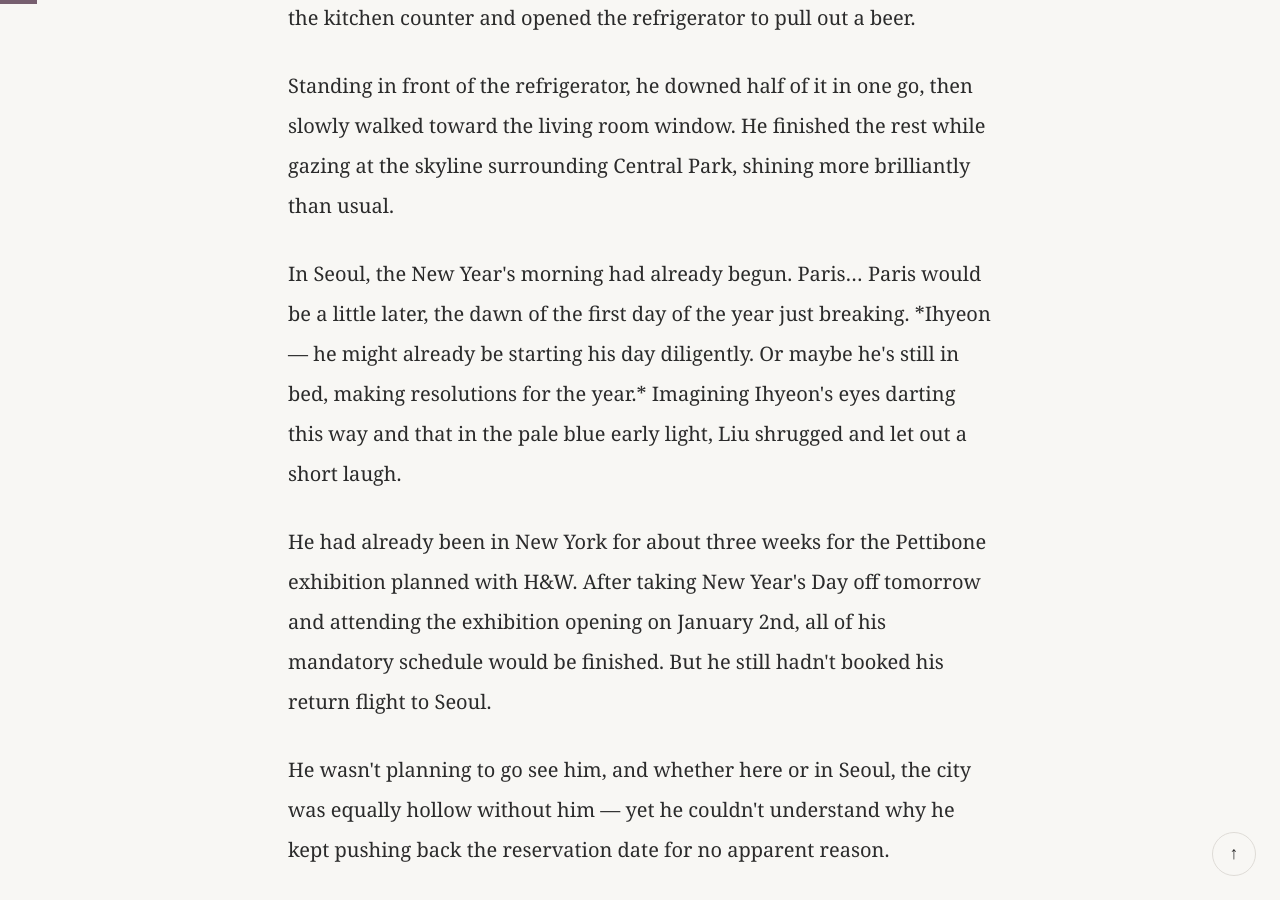
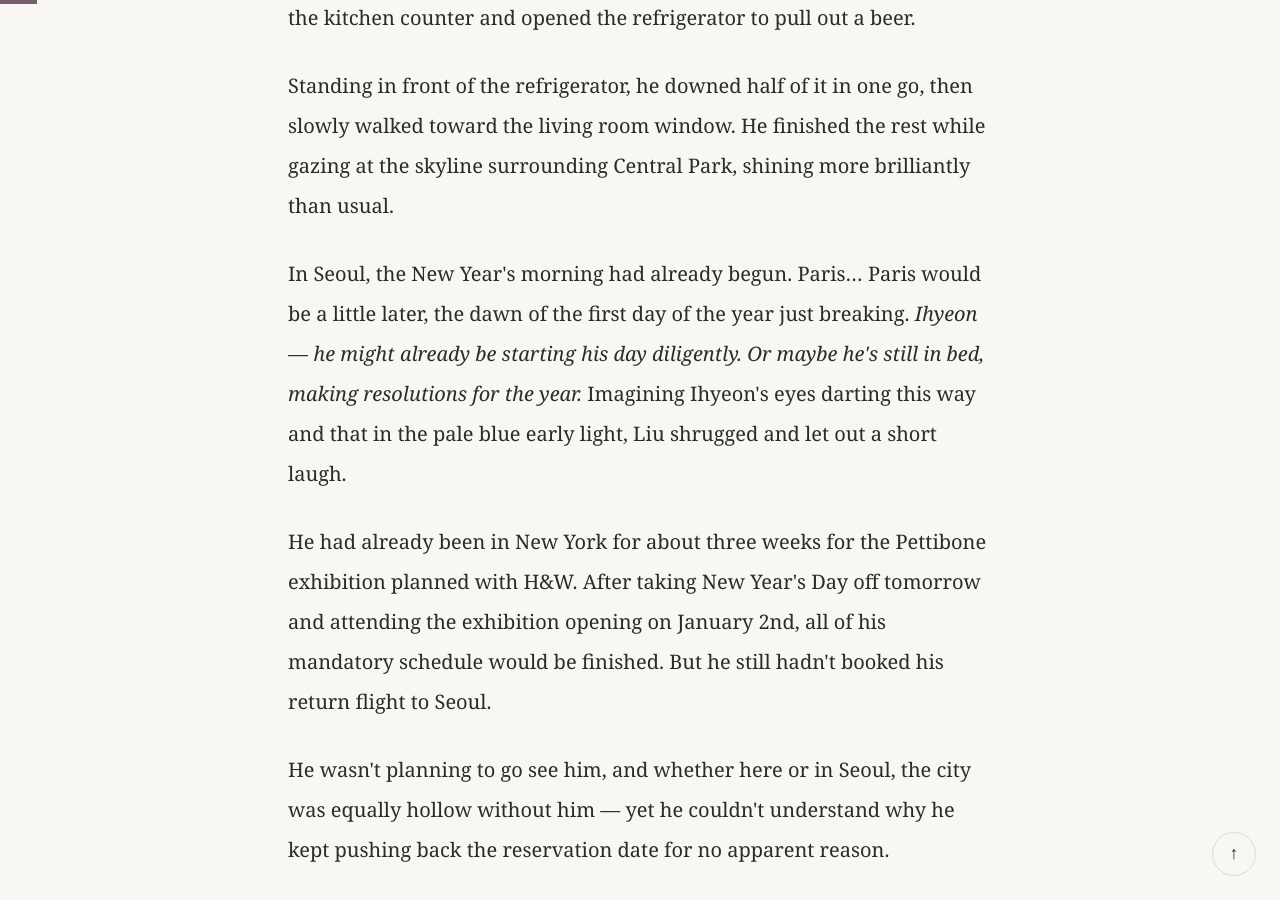
Before and after one commit to honeebuni/diamond-dust, a Jekyll site: the page built from _chapters/chapter-26.md, in a window 1280 px wide and 900 px high, scrolled down 3109 px. Built offline with Jekyll 4.4.1, drawn with Linux system fonts in a browser that asks for light colours; some of the changed text lies outside the part shown.

Commit message:
Format text with emphasis tags in chapter-26

```diff
--- a/_chapters/chapter-26.md
+++ b/_chapters/chapter-26.md
@@ -38,7 +38,7 @@ korean_title: 침묵의 대가
 
 <p>Standing in front of the refrigerator, he downed half of it in one go, then slowly walked toward the living room window. He finished the rest while gazing at the skyline surrounding Central Park, shining more brilliantly than usual.</p>
 
-<p>In Seoul, the New Year's morning had already begun. Paris… Paris would be a little later, the dawn of the first day of the year just breaking. *Ihyeon — he might already be starting his day diligently. Or maybe he's still in bed, making resolutions for the year.* Imagining Ihyeon's eyes darting this way and that in the pale blue early light, Liu shrugged and let out a short laugh.</p>
+<p>In Seoul, the New Year's morning had already begun. Paris… Paris would be a little later, the dawn of the first day of the year just breaking. <em>Ihyeon — he might already be starting his day diligently. Or maybe he's still in bed, making resolutions for the year.</em> Imagining Ihyeon's eyes darting this way and that in the pale blue early light, Liu shrugged and let out a short laugh.</p>
 
 <p>He had already been in New York for about three weeks for the Pettibone exhibition planned with H&W. After taking New Year's Day off tomorrow and attending the exhibition opening on January 2nd, all of his mandatory schedule would be finished. But he still hadn't booked his return flight to Seoul.</p>
 
@@ -130,7 +130,7 @@ korean_title: 침묵의 대가
 
 <p>Liu was a man who could possess everything he desired through his own strength — yet even such a person sometimes needed encouragement and reassurance from those around him. Especially at a time when he felt small in the face of love.</p>
 
-<p>The sound of running water from the en-suite suddenly stopped. Shushu turned quickly, but had to pause once more before leaving the room. *Alienation* was hanging here, nearly seven thousand miles from Seoul.</p>
+<p>The sound of running water from the en-suite suddenly stopped. Shushu turned quickly, but had to pause once more before leaving the room. <em>Alienation</em> was hanging here, nearly seven thousand miles from Seoul.</p>
 
 <p>After Ihyeon left for Paris, Liu had never once mentioned his name on his own, and when others happened to bring it up, he showed no reaction whatsoever. He hadn't forgotten — but one might have thought he had resolved to try. He kept his feelings hidden to that extent.</p>
 
@@ -568,7 +568,7 @@ korean_title: 침묵의 대가
 
 <p>It wasn't as though he had made some loud announcement to someone who hadn't even asked. He had simply let it slip naturally — mentioning to Jun, who was from Hong Kong, that his boyfriend was also of mixed British, Korean, and Hong Kong descent, just like him. Because he had said it with the intention of making Jun sense his own faint interest and gently step back from it, he wasn't entirely sure whether it had actually come across as natural or not.</p>
 
-<p>*In fact… he couldn't even be sure whether the statement that he had a boyfriend — or the statement that his boyfriend was from Hong Kong — was even true.*</p>
+<p><em>In fact… he couldn't even be sure whether the statement that he had a boyfriend — or the statement that his boyfriend was from Hong Kong — was even true.</em></p>
 
 <p>After parting from Yuni nuna and going up to the fourth floor, Ihyeon dropped his bag on the floor the moment he entered the room. Without turning on the light or taking off his coat, he collapsed onto the bed. He had told Jun he was tired — but the real exhaustion only settled in once he was alone.</p>
 
@@ -730,7 +730,7 @@ korean_title: 침묵의 대가
 
 <p>Liu glanced at Juhan — who was scratching his cheek with one finger to hide his embarrassment while deliberately keeping his expression light and playful — and took the file.</p>
 
-<p>It was a proposal with the rather bold and ambitious title: *A Proposal for Phantom's Future: Achieving a 30% Increase in Annual Visitors!*</p>
+<p>It was a proposal with the rather bold and ambitious title: <em>A Proposal for Phantom's Future: Achieving a 30% Increase in Annual Visitors!</em></p>
 
 <p>"You said you'd support us if we showed initiative. So I thought about it — a way for Phantom to transform from a place that exhibits art as a luxury reserved for a select few, into a friendly space where the public can embrace art as part of their daily lives. Of course… the Director might not love the idea of customers wandering through the gallery just to drink coffee, but the era of high-nosed art is long over. If the public engages with art more often like this…"</p>
 
@@ -988,7 +988,7 @@ korean_title: 침묵의 대가
 
 <p>He leaned all the way back in the chair, pulled his legs up, and stretched them out long. Ankles crossed, hands clasped behind his head, his eyes closed on their own.</p>
 
-<p>*He didn't know why he had decided on this place.*</p>
+<p><em>He didn't know why he had decided on this place.</em></p>
 
 <p>He had been to Bali three or four times before, yet once he settled on a two-week vacation, nowhere else even came to mind.</p>
 
@@ -1101,7 +1101,7 @@ korean_title: 침묵의 대가
 
 <p>Looking into his shining eyes while he speaks of his longing for adventure and far-off places, and receiving from him a genuine solace for my ghost-like existence — a life spent turning Betas into Omegas as part of the 'business' of restoring my household — those moments have been the most fully human happiness I have ever known.</p>
 
-<p>I want to tell him that my pheromones, moving through my blood, are demanding that I live as *your* Alpha. Not Josef's. Not anyone else's.</p>
+<p>I want to tell him that my pheromones, moving through my blood, are demanding that I live as <em>your</em> Alpha. Not Josef's. Not anyone else's.</p>
 {% endcapture %}
 
 {% include excerpt.html content=excerpt %}
@@ -1272,7 +1272,7 @@ korean_title: 침묵의 대가
 
 <p>"'Colorful Ghosts' — what do you think that means?"</p>
 
-<p>Since around autumn, Ihyeon had been releasing a series called *Colorful Ghosts*. The paintings depicted various figures in his signature style — each subject's defining characteristics, strengths or weaknesses, were exaggerated, and the background of each piece gave form to that person's story. The series had been generating sharply divided opinions in Paris.</p>
+<p>Since around autumn, Ihyeon had been releasing a series called <em>Colorful Ghosts</em>. The paintings depicted various figures in his signature style — each subject's defining characteristics, strengths or weaknesses, were exaggerated, and the background of each piece gave form to that person's story. The series had been generating sharply divided opinions in Paris.</p>
 
 <p>Juhan didn't know that Liu was a Ghost. So he was speculating about the series title simply because it echoed the meaning of Phantom, reading it as a signal from Ihyeon that he still carried some lingering feeling for the gallery.</p>
 
```
